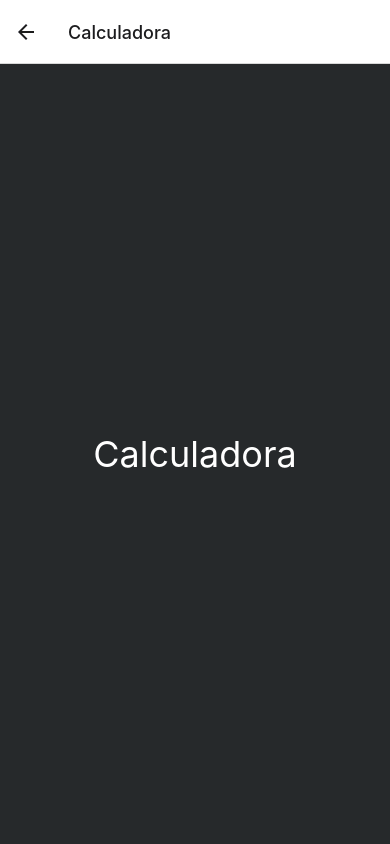
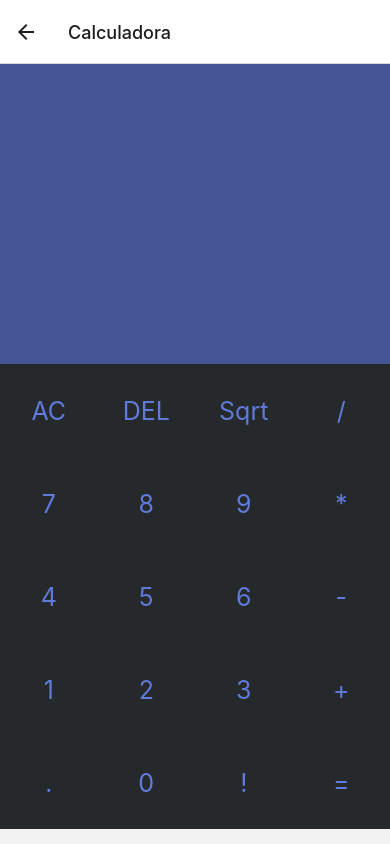
Before and after one commit to bamaya/Desafio-practico-2, a React Native app: screen /Calculadora in a window 390 px wide. Built offline with nearby package versions, Linux system fonts and the light colour scheme.

Commit message:
Update calculadora.js

```diff
--- a/screens/calculadora.js
+++ b/screens/calculadora.js
@@ -1,36 +1,123 @@
 import react from 'react';
-import { StatusBar } from 'expo-status-bar';
-import { StyleSheet, Text, View} from 'react-native';
-import * as Font from 'expo-font';
+import { Text, View, StyleSheet} from 'react-native';
+import { TouchableOpacity } from 'react-native';
+import { useState } from 'react';
 
 
 const Calculadora = props => {
+  const buttons = ['AC','DEL','Sqrt','/','7','8','9','*','4','5','6','-','1','2','3','+','.','0','!','='];
+  const [currentNumber, setCurrentNumber] = useState('');
+  const [lastNumber, setLastNumber] = useState('');
+
+  function handleImput(buttonPressed) {
+    console.log(buttonPressed);
+    if (
+      (buttonPressed === '+') |
+      (buttonPressed === '-') |
+      (buttonPressed === '*') |
+      (buttonPressed === '/') |
+      (buttonPressed === '!')
+    ) {
+      setCurrentNumber(currentNumber + ' ' + buttonPressed + ' ');
+      return;
+    }
+    switch (buttonPressed) {
+      case 'DEL':
+        setCurrentNumber(currentNumber.substring(0, currentNumber.length - 1));
+        return;
+      case 'AC':
+        setLastNumber('');
+        setCurrentNumber('');
+        return;
+      case '=':
+        setLastNumber(currentNumber + ' = ');
+        calculator();
+        return;
+    }
+
+    setCurrentNumber(currentNumber + buttonPressed);
+  }
+
+  function calculator() {
+    const splitNumbers = currentNumber.split(' ');
+    const firstNumber = parseFloat(splitNumbers[0]);
+    const lastNumber = parseFloat(splitNumbers[2]);
+    const operator = splitNumbers[1];
+
+    switch (operator) {
+      case '+':
+        setCurrentNumber((firstNumber + lastNumber).toString());
+        return;
+      case '-':
+        setCurrentNumber((firstNumber - lastNumber).toString());
+        return;
+      case '*':
+        setCurrentNumber((firstNumber * lastNumber).toString());
+        return;
+      case '/':
+        setCurrentNumber((firstNumber / lastNumber).toString());
+        return;
+      case '!':
+        setCurrentNumber((firstNumber / 100).toString());
+        return;
+      case 'Sqrt':
+        setCurrentNumber((firstNumber * -1));
+        return;
+    }
+  }
   return (
-      <View style={styles.container}>
-      <Text style={styles.title1}>Calculadora</Text>
-      </View>
+    <View>
+    <View style={styles.result}>
+      <Text style={styles.historyText}>{lastNumber}</Text>
+      <Text style={styles.resultText}>{currentNumber}</Text>
+    </View>
+    <View style={styles.buttons}>
+      {buttons.map((button) => (
+        <TouchableOpacity
+          onPress={() => handleImput(button)}
+          key={button}
+          style={[styles.button, { backgroundColor: '#26292b' }]}>
+          <Text style={[styles.textButton, { color: '#5F7ADB', fontSize: 25 }]}>
+            {button}
+          </Text>
+        </TouchableOpacity>
+      ))}
+    </View>
+  </View>
   );
 }
 
 export default Calculadora;
 
 const styles = StyleSheet.create({
-  container: {
-    flex: 1,
-    backgroundColor: '#26292B',
+   result: {
+    justifyContent: 'flex-end',
+    alignItems: 'flex-end',
+    width: '100%',
+    height: 300,
+    backgroundColor: '#445696',
+  },
+  buttons: {
+    flexDirection: 'row',
+    flexWrap: 'wrap',
+  },
+  button: {
+    flex: 2,
+    justifyContent: 'center',
     alignItems: 'center',
-    justifyContent: 'center',
+    backgroundColor: 'white',
+    minHeight: 93,
+    minWidth: 80,
   },
-  bki: {
-    position: 'absolute',
-    height: 845,
-    width: 400,
+  resultText: {
+    color: '#ffff',
+    margin: 10,
+    fontSize: 40,
   },
-  title1: {
-    fontSize: 36,
-    textAlign: 'center',
-
-    color: '#FFFFFF',
-    fontStyle: 'normal',
+  historyText: {
+    color: '#0f0f0f',
+    fontSize: 20,
+    marginRight: 10,
+    alignSelf: 'flex-end',
   },
 });
```
